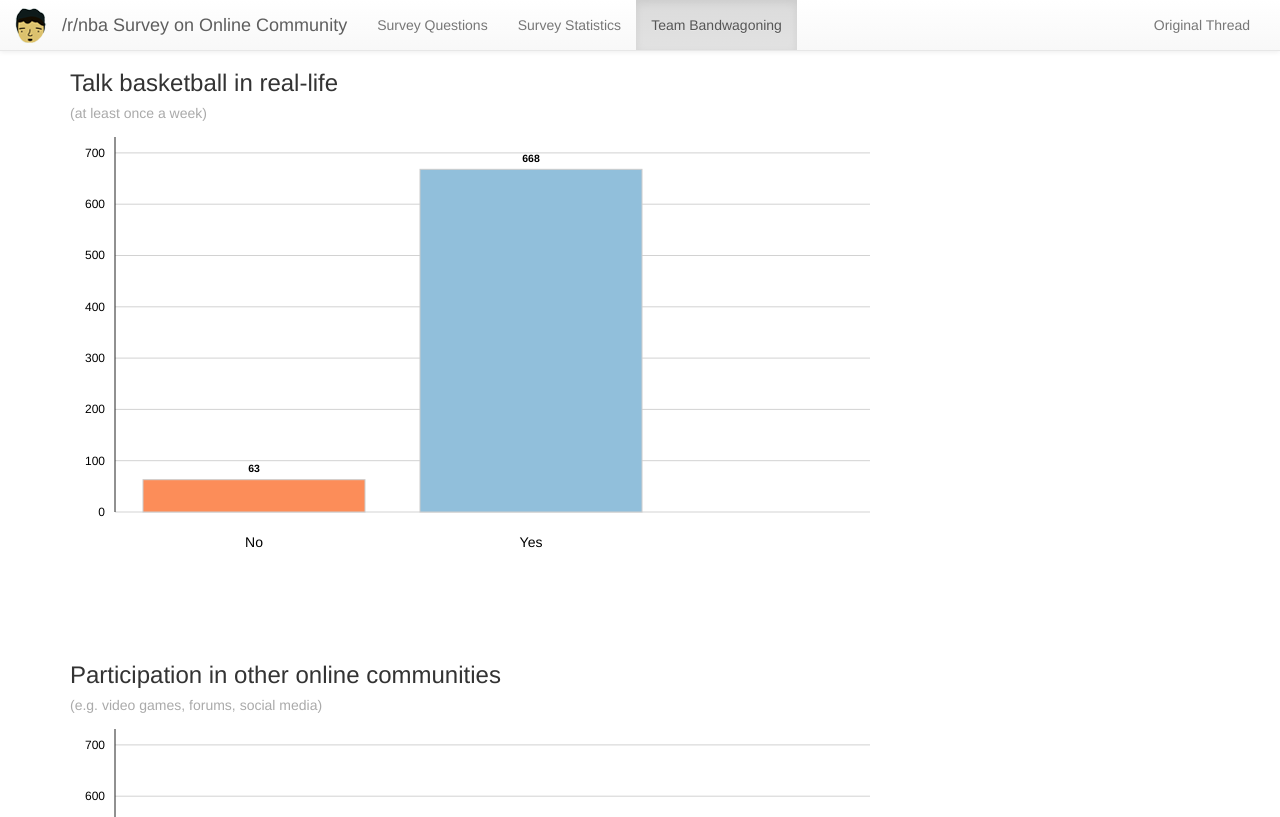
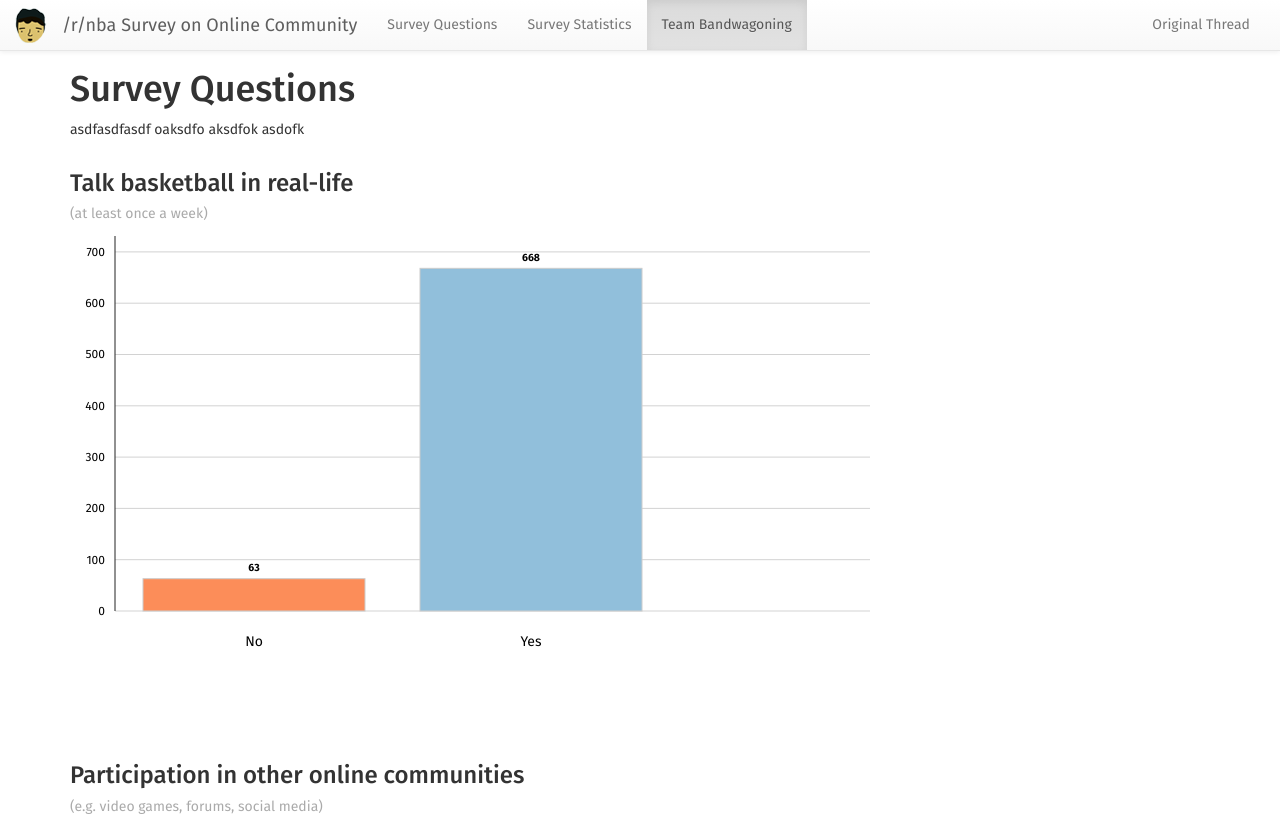
Before and after one commit to yelper/r-nba-survey-results, a plain HTML site: page index.html in a window 1280 px wide. Shown: the top 817 px of the page. Drawn offline with nearby package versions, Linux system fonts and the light colour scheme.

Commit message:
style tweaks

```diff
--- a/index.html
+++ b/index.html
@@ -12,8 +12,18 @@
     <link rel="stylesheet" href="https://maxcdn.bootstrapcdn.com/bootstrap/3.3.6/css/bootstrap.min.css" />
     <link rel="stylesheet" href="https://maxcdn.bootstrapcdn.com/bootstrap/3.3.6/css/bootstrap-theme.min.css" />
 
+	<link href='https://fonts.googleapis.com/css?family=Fira+Sans:400,500,700' rel='stylesheet' type='text/css'>
+
 	<link rel="stylesheet" href="flair.css" />
 	<style type="text/css">
+
+		body {
+			font-family: "Fira Sans", Arial, Helvetica, sans-serif
+		}
+
+		h4 {
+			font-weight: 400;
+		}
 
 		.navbar-brand > img {
             position: relative;
@@ -24,6 +34,10 @@
         .container > div {
             padding-top: 50px;
         }
+
+		p.expl {
+			margin-bottom: 30px;
+		}
 
 		g.bars > rect {
 			stroke: #ccc;
@@ -97,7 +111,8 @@
 	</nav>
 	<div class="container">
 		<div id="questionContainer">
-
+			<h1>Survey Questions</h1>
+			<p class="expl">asdfasdfasdf oaksdfo aksdfok asdofk </p>
 		</div>
         <div id="anovaContainer">
 
```
